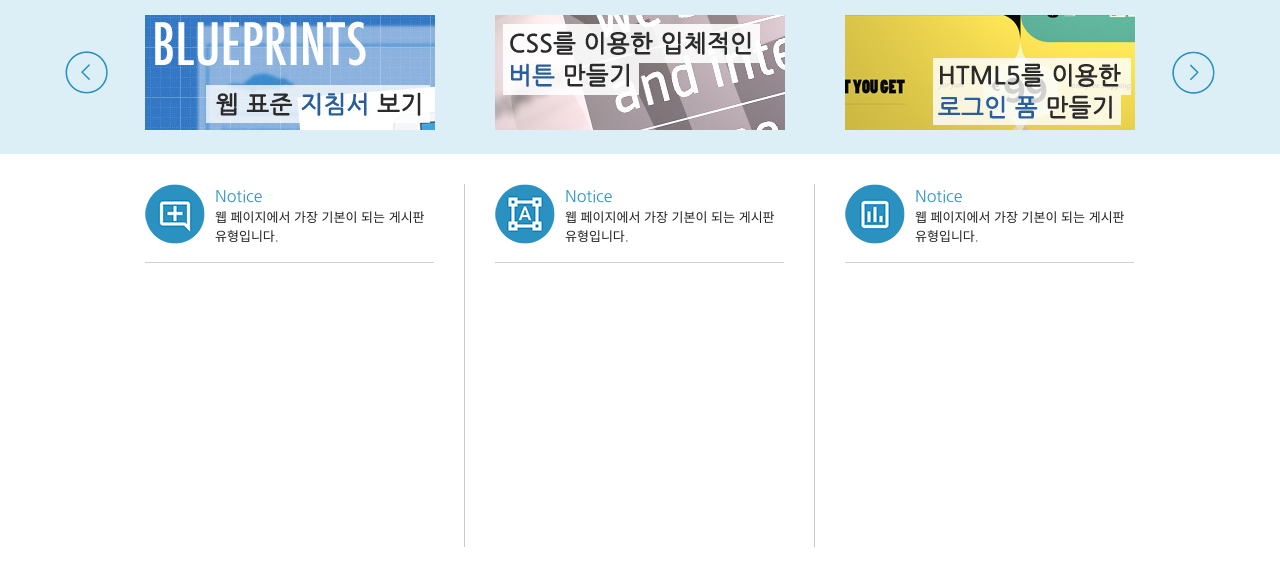
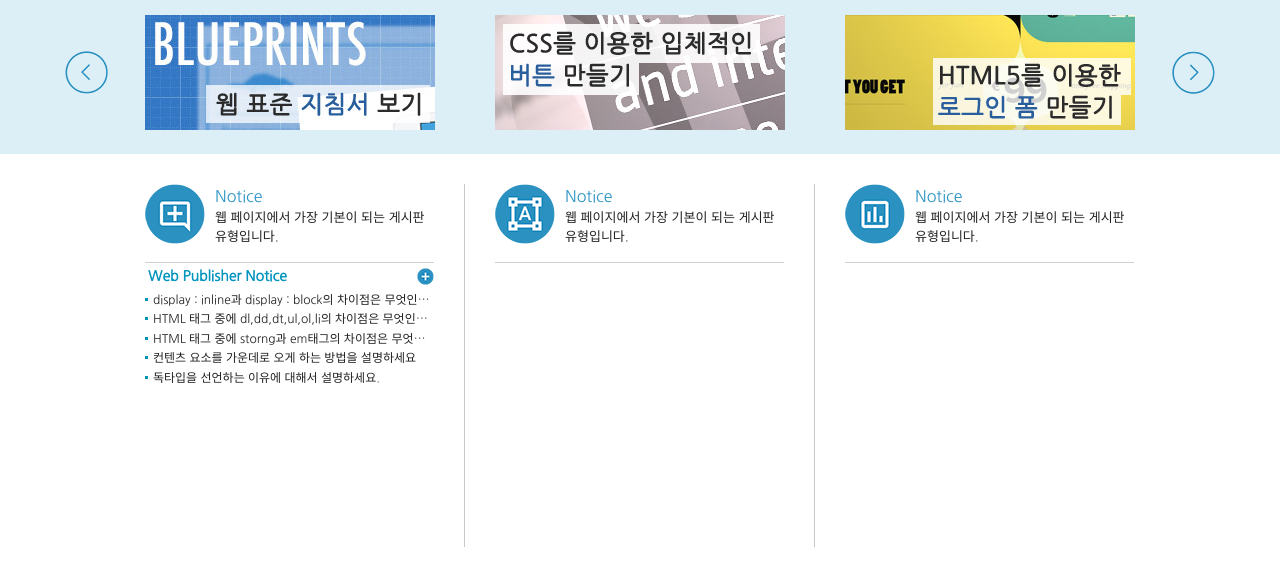
Before and after one commit to DOHAEUN/dothome1, a plain HTML site: page webstandard/index.html in a window 1280 px wide. Shown: the part 632-1206 px from the top of the page. Drawn offline with Linux system fonts and the light colour scheme; a web font is replaced by a local one.

Commit message:
2020.10.07

```diff
--- a/webstandard/css/style.css
+++ b/webstandard/css/style.css
@@ -169,3 +169,20 @@
     border-bottom: 1px solid #d0d0d0;
     padding-bottom: 15px;
 }
+
+/* 게시판 */
+.notice {position: relative;}
+.notice h4 {font-size: 14px; color: #0093bd; padding: 3px; font-weight: bold;}
+.notice ul li {
+    padding-left: 8px;
+    background: url(../img/dot.gif) no-repeat 0 8px;
+    overflow: hidden; white-space: nowrap; text-overflow: ellipsis;
+    overflow: hidden;
+} /* 한줄 효과 */
+.notice ul li a {font-size: 12px;}
+.notice a.more {
+    position: absolute; right: 0; top: 5px;
+    width: 17px; height: 17px; display: block;
+    background-image: url(../img/icon.png);
+    background-position: -150px -90px;
+}
--- a/webstandard/index.html
+++ b/webstandard/index.html
@@ -137,6 +137,17 @@
                             <h3><span class="icon_img ir_pm">아이콘</span><span class="icon_tit">Notice</span></h3>
                             <p class="icon_desc">웹 페이지에서 가장 기본이 되는 게시판 유형입니다.</p>
                             <!--  -->
+                            <div class="notice">
+                                <h4>Web Publisher Notice</h4>
+                                <ul>
+                                    <li><a href="#">display : inline과 display : block의 차이점은 무엇인가요?</a></li>
+                                    <li><a href="#">HTML 태그 중에 dl,dd,dt,ul,ol,li의 차이점은 무엇인가요?</a></li>
+                                    <li><a href="#">HTML 태그 중에 storng과 em태그의 차이점은 무엇인가요?</a></li>
+                                    <li><a href="#">컨텐츠 요소를 가운데로 오게 하는 방법을 설명하세요</a></li>
+                                    <li><a href="#">독타입을 선언하는 이유에 대해서 설명하세요.</a></li>
+                                </ul>
+                                <a href="#" class="more ir_pm" title="더보기">더보기</a>
+                            </div>
                             <!-- // -->
                         </div>
                         <div class="column col2">
```
Also changed, not shown: photoshop/index.html (+1 -1 lines), photoshop/img/sample3-8.jpg (added).
